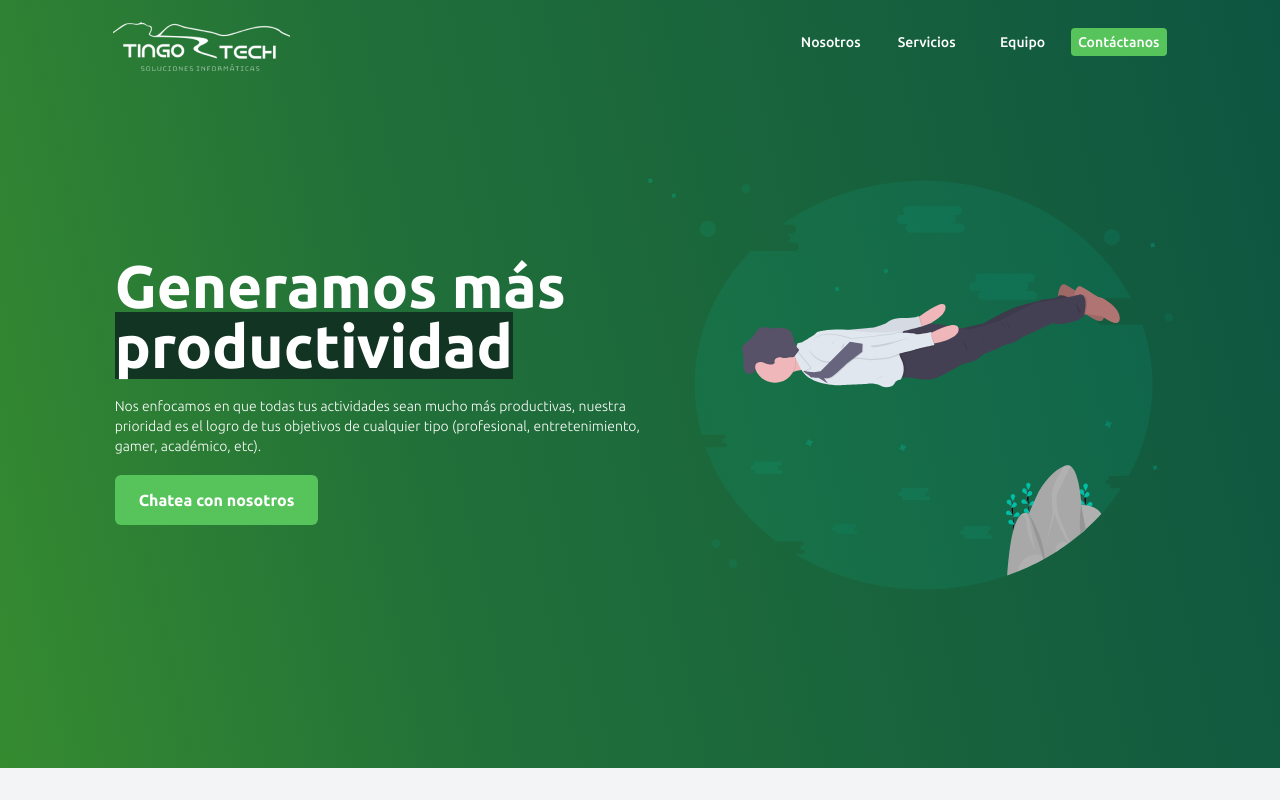
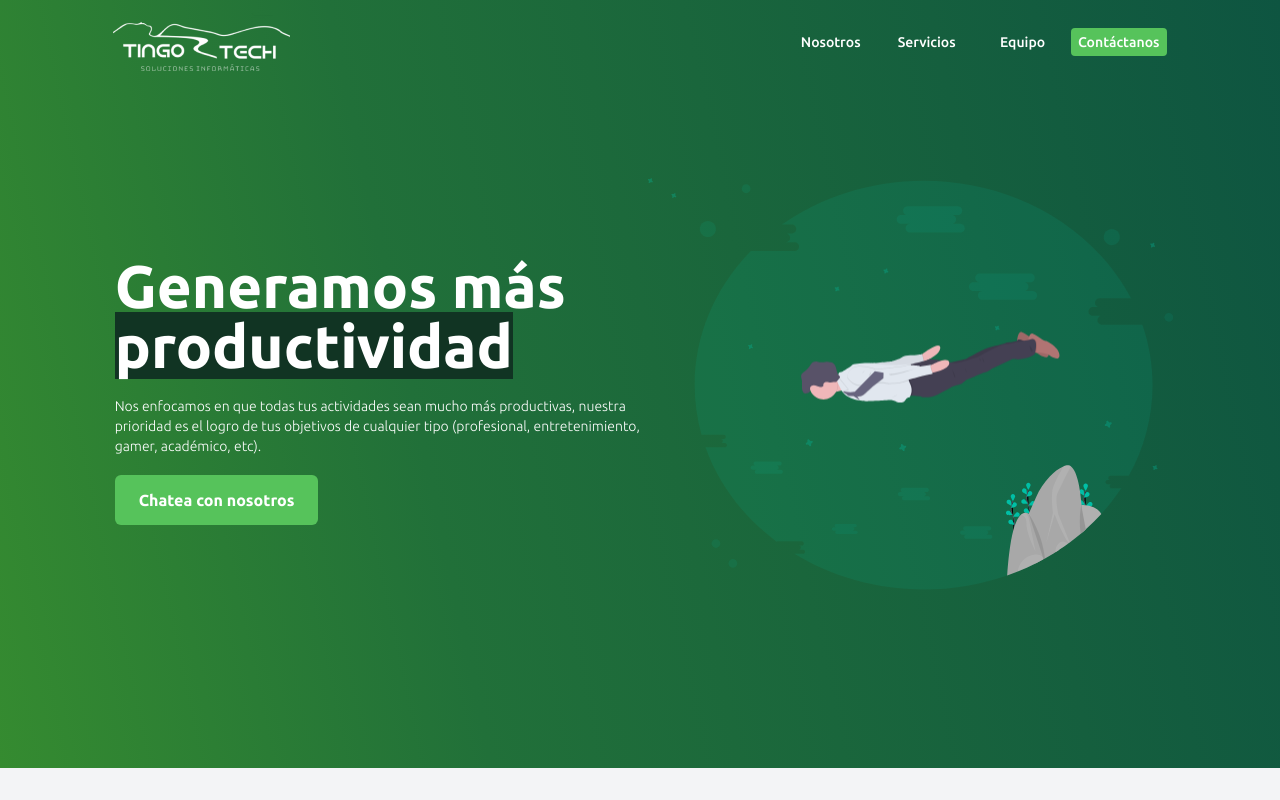
Before and after one commit to wasi-lat/tingotech, a Next.js app: page / in a window 1280 px wide. Shown: the top 800 px of the page. Built offline with nearby package versions, Linux system fonts and the light colour scheme.

Commit message:
HOTFIX: resize human animation

```diff
--- a/pages/index.js
+++ b/pages/index.js
@@ -42,9 +42,11 @@ export default function Home() {
               <svg className="w-full h-full">
                 <use xlinkHref="#bg-fly" />
               </svg>
-              <svg className="w-96 h-96 absolute top-32 left-10 right-0 m-auto custom-animate">
-                <use xlinkHref="#human" />
-              </svg>
+              <div className="absolute w-1/2 left-10 right-0 m-auto custom-animate" style={{top: '40%'}}>
+                <svg className="w-full h-full">
+                  <use xlinkHref="#human" />
+                </svg>
+              </div>
             </div>
           </div>
         </section>
```
